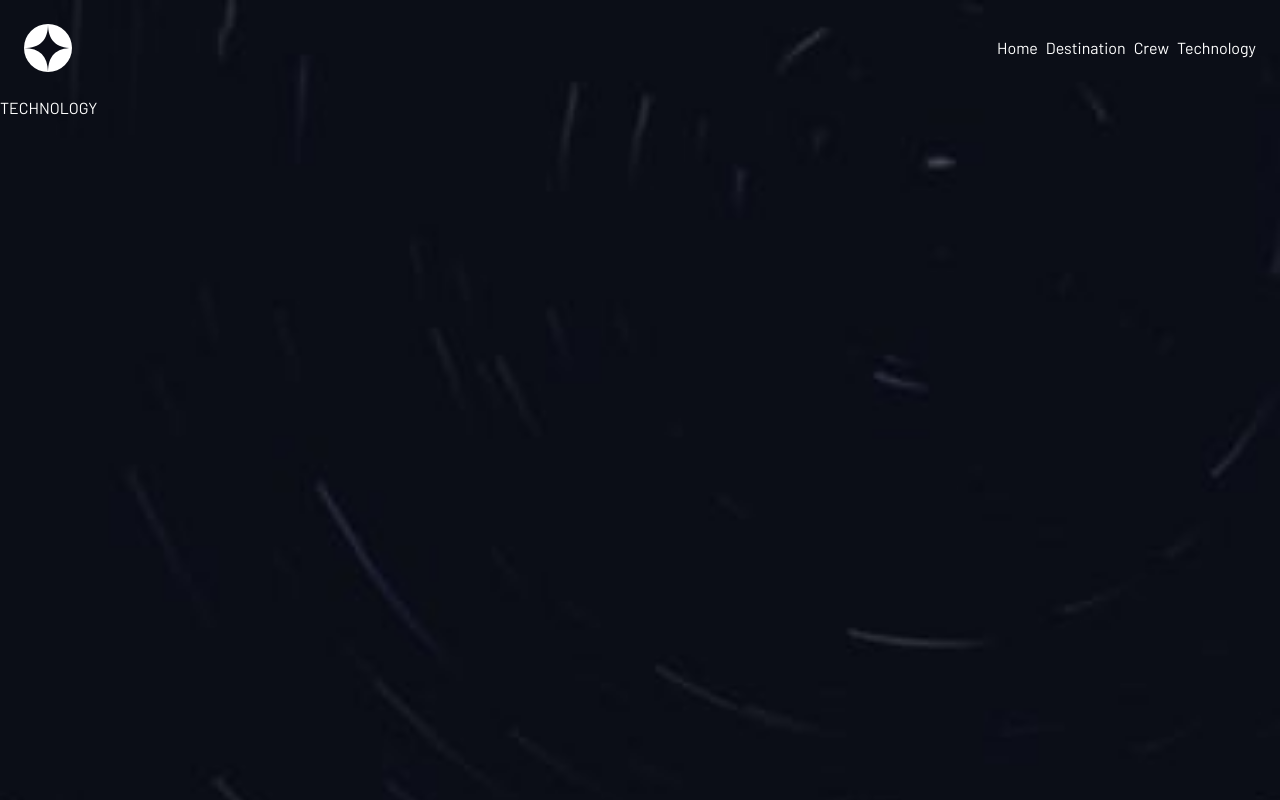
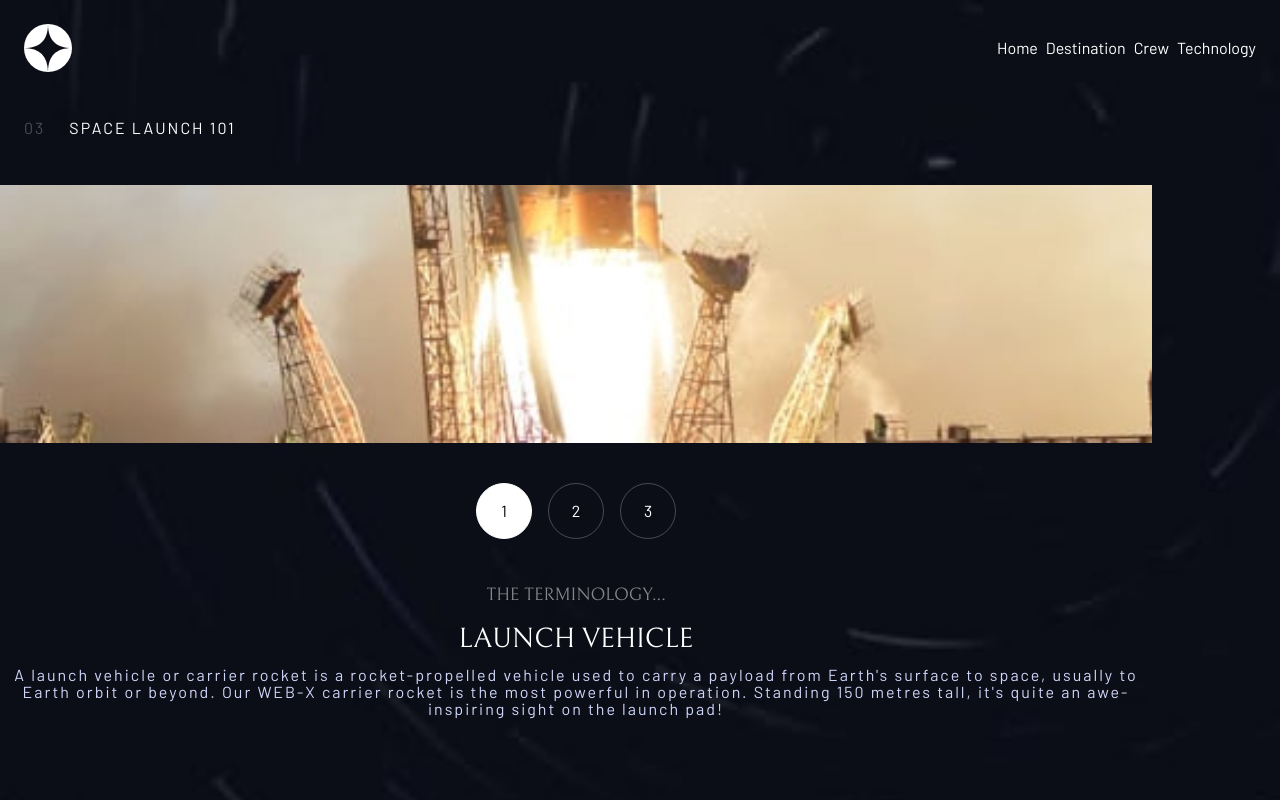
Before and after one commit to danmlarsen/fm-space-tourism-website, a React (Vite) app: page /technology in a window 1280 px wide. Built offline with nearby package versions, Linux system fonts and the light colour scheme.

Commit message:
All routes implemented

```diff
--- a/src/App.tsx
+++ b/src/App.tsx
@@ -15,7 +15,7 @@ const router = createBrowserRouter([
         element: <Home />,
       },
       {
-        path: "/destination/:id?",
+        path: "/destination/:currentDestination?",
         element: <Destination />,
       },
       {
--- /dev/null
+++ b/src/components/DestinationNav.tsx
@@ -0,0 +1,29 @@
+import { Link } from "react-router-dom";
+
+type AppProps = {
+  currentDestination: string;
+  destinations: string[];
+};
+
+export default function DestinationNav({
+  currentDestination,
+  destinations,
+}: AppProps) {
+  return (
+    <ul className="gap-400 h-400 flex justify-center">
+      {destinations.map((destination) => (
+        <li
+          className="font-condensed group relative text-sm uppercase"
+          key={destination}
+        >
+          <Link to={`/destination/${destination.toLowerCase()}`}>
+            {destination}
+          </Link>
+          <div
+            className={`absolute bottom-[0] h-[3px] w-full bg-white transition duration-300 ${currentDestination.toLowerCase() === destination.toLowerCase() ? "opacity-100" : "opacity-0 group-hover:opacity-50"}`}
+          ></div>
+        </li>
+      ))}
+    </ul>
+  );
+}
--- a/src/components/ExploreButton.tsx
+++ b/src/components/ExploreButton.tsx
@@ -2,13 +2,14 @@ import { Link } from "react-router-dom";
 
 export default function ExploreButton() {
   return (
-    <Link to="/destination">
-      <button
+    <div className="group relative">
+      <div className="absolute inset-[0] -z-10 rounded-full bg-white opacity-0 transition duration-300 ease-in-out group-hover:scale-[1.75] group-hover:opacity-10"></div>
+      <Link
+        to="/destination"
         className="flex size-[144px] items-center justify-center rounded-full bg-white font-serif text-base uppercase text-black md:size-[272px] md:text-xl"
-        type="button"
       >
         Explore
-      </button>
-    </Link>
+      </Link>
+    </div>
   );
 }
--- /dev/null
+++ b/src/components/Pagination.tsx
@@ -0,0 +1,37 @@
+type AppProps = {
+  type?: string;
+  curPage: number;
+  numPages: number;
+  selectFn: (id: number) => void;
+};
+
+export default function Pagination({
+  type = "small",
+  curPage,
+  numPages,
+  selectFn,
+}: AppProps) {
+  return (
+    <div className="gap-200 flex">
+      {type === "small" &&
+        Array.from({ length: numPages }, (_, index) => index).map((page) => (
+          <button
+            className={`size-[10px] rounded-full transition duration-300 ${page === curPage ? "bg-white" : "bg-white/20 hover:bg-white/50"}`}
+            onClick={() => selectFn(page)}
+            key={page}
+          ></button>
+        ))}
+
+      {type === "large" &&
+        Array.from({ length: numPages }, (_, index) => index).map((page) => (
+          <button
+            className={`size-[56px] rounded-full border transition duration-300 ${page === curPage ? "border-white bg-white text-black" : "border-white/25 hover:border-white/50"}`}
+            onClick={() => selectFn(page)}
+            key={page}
+          >
+            {page + 1}
+          </button>
+        ))}
+    </div>
+  );
+}
--- a/src/pages/Crew.tsx
+++ b/src/pages/Crew.tsx
@@ -1,3 +1,43 @@
+import { useState } from "react";
+import SectionTitle from "../components/SectionTitle";
+import { crew } from "../data/data.json";
+import Pagination from "../components/Pagination";
+
 export default function Crew() {
-  return <div>CREW</div>;
+  const [selectedCrew, setSelectedCrew] = useState(0);
+
+  const { name, images, role, bio } = crew[selectedCrew];
+
+  return (
+    <section className="p-300 space-y-300 container grid max-w-6xl grid-rows-[auto_1fr] text-center">
+      <div>
+        <SectionTitle title="Meet your crew" sectionNumber="02" />
+      </div>
+      <div className="gap-300 grid h-full grid-rows-[1fr_auto_340px]">
+        <div>
+          <div>
+            <span className="font-serif text-base uppercase text-white/50">
+              {role}
+            </span>
+            <h2 className="text-md font-serif uppercase">{name}</h2>
+            <p className="text-sm text-blue-300">{bio}</p>
+          </div>
+        </div>
+        <div className="flex justify-center">
+          <Pagination
+            curPage={selectedCrew}
+            numPages={crew.length}
+            selectFn={(id) => setSelectedCrew(id)}
+          />
+        </div>
+        <div className="flex justify-center">
+          <img
+            className="max-h-full"
+            src={images.png}
+            alt={`Image of ${name}`}
+          />
+        </div>
+      </div>
+    </section>
+  );
 }
--- a/src/pages/Destination.tsx
+++ b/src/pages/Destination.tsx
@@ -1,16 +1,19 @@
 import { useParams } from "react-router-dom";
 
 import { destinations } from "../data/data.json";
+
 import SectionTitle from "../components/SectionTitle";
+import DestinationNav from "../components/DestinationNav";
 
 export default function Destination() {
-  const { id = "Moon" } = useParams();
+  const { currentDestination = "Moon" } = useParams();
 
   const { name, images, description, distance, travel } = destinations.find(
-    (dest) => dest.name === id?.slice(0, 1).toUpperCase() + id?.slice(1),
+    (dest) =>
+      dest.name ===
+      currentDestination?.slice(0, 1).toUpperCase() +
+        currentDestination?.slice(1),
   )!;
-
-  console.log(images.png);
 
   return (
     <section className="p-300 space-y-300 container max-w-6xl text-center">
@@ -27,8 +30,11 @@ export default function Destination() {
             />
           </picture>
         </div>
-        <div>
-          <nav>NAV</nav>
+        <div className="space-y-300">
+          <DestinationNav
+            currentDestination={currentDestination}
+            destinations={destinations.map((destination) => destination.name)}
+          />
           <div className="space-y-300 divide-y divide-white/25">
             <div>
               <h2 className="font-serif text-2xl uppercase">{name}</h2>
--- a/src/pages/Technology.tsx
+++ b/src/pages/Technology.tsx
@@ -1,3 +1,45 @@
+import { useState } from "react";
+import SectionTitle from "../components/SectionTitle";
+
+import { technology } from "../data/data.json";
+import Pagination from "../components/Pagination";
+
 export default function Technology() {
-  return <div>TECHNOLOGY</div>;
+  const [selectedTech, setSelectedTech] = useState(0);
+
+  const { name, images, description } = technology[selectedTech];
+
+  return (
+    <section className="space-y-300 container grid max-w-6xl grid-rows-[auto_1fr] text-center">
+      <div className="p-300">
+        <SectionTitle title="Space launch 101" sectionNumber="03" />
+      </div>
+      <div className="space-y-500">
+        <div>
+          <img
+            className="h-[258px] w-full object-cover object-bottom"
+            src={images.portrait}
+            alt={`Image of ${name}`}
+          />
+        </div>
+        <div className="space-y-500">
+          <div className="flex justify-center">
+            <Pagination
+              type="large"
+              curPage={selectedTech}
+              numPages={technology.length}
+              selectFn={(id) => setSelectedTech(id)}
+            />
+          </div>
+          <div>
+            <span className="font-serif text-base uppercase text-white/50">
+              The terminology...
+            </span>
+            <h2 className="text-md font-serif uppercase">{name}</h2>
+            <p className="text-sm text-blue-300">{description}</p>
+          </div>
+        </div>
+      </div>
+    </section>
+  );
 }
```
